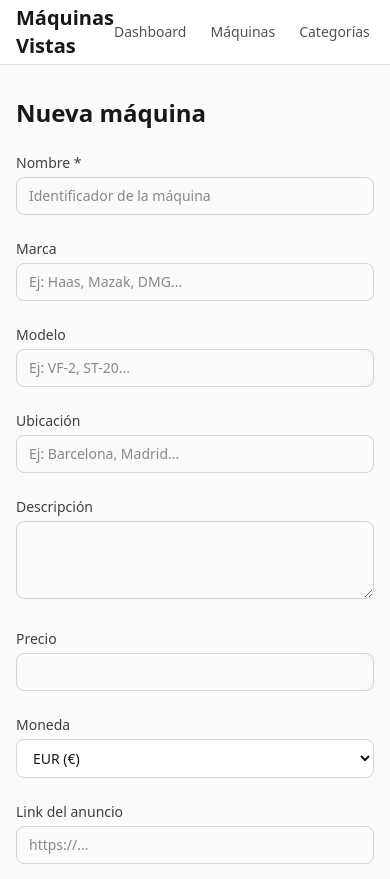
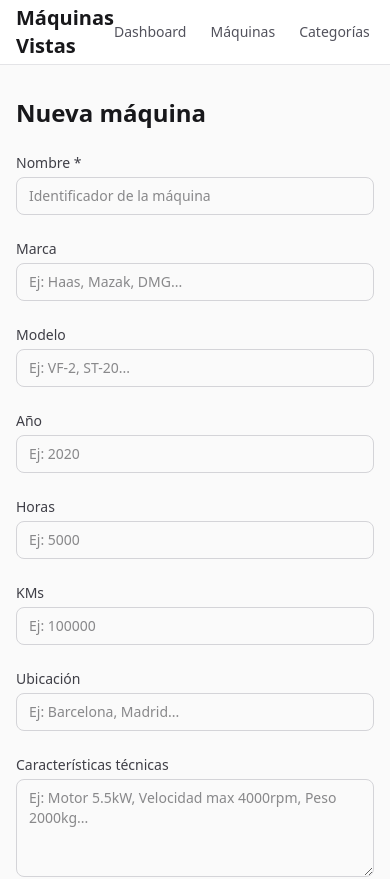
Before and after one commit to casigre/Compramaq, a Next.js app: page /machines/new in a window 390 px wide. Shown: the top 879 px of the page. Built offline with nearby package versions, Linux system fonts and the light colour scheme; no server answers; the database is empty.

Commit message:
Add year, hours, kms, specs fields

```diff
--- a/src/app/machines/[id]/edit/form.tsx
+++ b/src/app/machines/[id]/edit/form.tsx
@@ -21,6 +21,10 @@ export default function EditMachineForm({ machine, categories }: Props) {
         name: data.name,
         brand: data.brand || null,
         model: data.model || null,
+        year: data.year ? parseInt(data.year) : null,
+        hours: data.hours ? parseInt(data.hours) : null,
+        kms: data.kms ? parseInt(data.kms) : null,
+        specs: data.specs || null,
         location: data.location || null,
         description: data.description || null,
         price: data.price ? parseFloat(data.price) : null,
--- a/src/app/machines/[id]/page.tsx
+++ b/src/app/machines/[id]/page.tsx
@@ -69,18 +69,51 @@ export default async function MachineDetailPage({ params }: Props) {
             </p>
           )}
 
+          <div className="flex flex-wrap gap-4 text-sm">
+            {m.year && (
+              <span className="flex items-center gap-1 text-zinc-600">
+                <svg className="w-4 h-4" fill="none" stroke="currentColor" viewBox="0 0 24 24">
+                  <path strokeLinecap="round" strokeLinejoin="round" strokeWidth={2} d="M8 7V3m8 4V3m-9 8h10M5 21h14a2 2 0 002-2V7a2 2 0 00-2-2H5a2 2 0 00-2 2v12a2 2 0 002 2z" />
+                </svg>
+                {m.year}
+              </span>
+            )}
+            {m.hours != null && (
+              <span className="flex items-center gap-1 text-zinc-600">
+                <svg className="w-4 h-4" fill="none" stroke="currentColor" viewBox="0 0 24 24">
+                  <path strokeLinecap="round" strokeLinejoin="round" strokeWidth={2} d="M12 8v4l3 3m6-3a9 9 0 11-18 0 9 9 0 0118 0z" />
+                </svg>
+                {m.hours.toLocaleString()} h
+              </span>
+            )}
+            {m.kms != null && (
+              <span className="flex items-center gap-1 text-zinc-600">
+                <svg className="w-4 h-4" fill="none" stroke="currentColor" viewBox="0 0 24 24">
+                  <path strokeLinecap="round" strokeLinejoin="round" strokeWidth={2} d="M13 10V3L4 14h7v7l9-11h-7z" />
+                </svg>
+                {m.kms.toLocaleString()} km
+              </span>
+            )}
             {m.location && (
-            <p className="text-sm text-zinc-500 flex items-center gap-1">
+              <span className="flex items-center gap-1 text-zinc-600">
                 <svg className="w-4 h-4" fill="none" stroke="currentColor" viewBox="0 0 24 24">
                   <path strokeLinecap="round" strokeLinejoin="round" strokeWidth={2} d="M17.657 16.657L13.414 20.9a1.998 1.998 0 01-2.827 0l-4.244-4.243a8 8 0 1111.314 0z" />
                   <path strokeLinecap="round" strokeLinejoin="round" strokeWidth={2} d="M15 11a3 3 0 11-6 0 3 3 0 016 0z" />
                 </svg>
                 {m.location}
-            </p>
+              </span>
             )}
+          </div>
 
           {m.description && (
             <p className="text-zinc-600 whitespace-pre-wrap">{m.description}</p>
+          )}
+
+          {m.specs && (
+            <div className="bg-zinc-50 rounded-lg p-4">
+              <p className="text-xs text-zinc-500 font-medium uppercase mb-1">Características técnicas</p>
+              <p className="text-sm text-zinc-700 whitespace-pre-wrap">{m.specs}</p>
+            </div>
           )}
 
           {m.link && (
--- a/src/app/machines/[id]/share/page.tsx
+++ b/src/app/machines/[id]/share/page.tsx
@@ -56,18 +56,51 @@ export default async function ShareMachinePage({ params }: Props) {
             </p>
           )}
 
+          <div className="flex flex-wrap gap-4 text-sm">
+            {m.year && (
+              <span className="flex items-center gap-1 text-zinc-600">
+                <svg className="w-4 h-4" fill="none" stroke="currentColor" viewBox="0 0 24 24">
+                  <path strokeLinecap="round" strokeLinejoin="round" strokeWidth={2} d="M8 7V3m8 4V3m-9 8h10M5 21h14a2 2 0 002-2V7a2 2 0 00-2-2H5a2 2 0 00-2 2v12a2 2 0 002 2z" />
+                </svg>
+                {m.year}
+              </span>
+            )}
+            {m.hours != null && (
+              <span className="flex items-center gap-1 text-zinc-600">
+                <svg className="w-4 h-4" fill="none" stroke="currentColor" viewBox="0 0 24 24">
+                  <path strokeLinecap="round" strokeLinejoin="round" strokeWidth={2} d="M12 8v4l3 3m6-3a9 9 0 11-18 0 9 9 0 0118 0z" />
+                </svg>
+                {m.hours.toLocaleString()} h
+              </span>
+            )}
+            {m.kms != null && (
+              <span className="flex items-center gap-1 text-zinc-600">
+                <svg className="w-4 h-4" fill="none" stroke="currentColor" viewBox="0 0 24 24">
+                  <path strokeLinecap="round" strokeLinejoin="round" strokeWidth={2} d="M13 10V3L4 14h7v7l9-11h-7z" />
+                </svg>
+                {m.kms.toLocaleString()} km
+              </span>
+            )}
             {m.location && (
-            <p className="text-sm text-zinc-500 flex items-center gap-1">
+              <span className="flex items-center gap-1 text-zinc-600">
                 <svg className="w-4 h-4" fill="none" stroke="currentColor" viewBox="0 0 24 24">
                   <path strokeLinecap="round" strokeLinejoin="round" strokeWidth={2} d="M17.657 16.657L13.414 20.9a1.998 1.998 0 01-2.827 0l-4.244-4.243a8 8 0 1111.314 0z" />
                   <path strokeLinecap="round" strokeLinejoin="round" strokeWidth={2} d="M15 11a3 3 0 11-6 0 3 3 0 016 0z" />
                 </svg>
                 {m.location}
-            </p>
+              </span>
             )}
+          </div>
 
           {m.description && (
             <p className="text-zinc-600 whitespace-pre-wrap">{m.description}</p>
+          )}
+
+          {m.specs && (
+            <div className="bg-zinc-50 rounded-lg p-4">
+              <p className="text-xs text-zinc-500 font-medium uppercase mb-1">Características técnicas</p>
+              <p className="text-sm text-zinc-700 whitespace-pre-wrap">{m.specs}</p>
+            </div>
           )}
 
           {m.link && (
--- a/src/app/machines/new/form.tsx
+++ b/src/app/machines/new/form.tsx
@@ -16,6 +16,10 @@ export default function NewMachineForm({ categories }: { categories: Category[]
         name: data.name,
         brand: data.brand || null,
         model: data.model || null,
+        year: data.year ? parseInt(data.year) : null,
+        hours: data.hours ? parseInt(data.hours) : null,
+        kms: data.kms ? parseInt(data.kms) : null,
+        specs: data.specs || null,
         location: data.location || null,
         description: data.description || null,
         price: data.price ? parseFloat(data.price) : null,
--- a/src/components/MachineForm.tsx
+++ b/src/components/MachineForm.tsx
@@ -18,6 +18,10 @@ export default function MachineForm({ machine, categories, onSubmit, isSubmittin
   const [name, setName] = useState(machine?.name ?? "");
   const [brand, setBrand] = useState(machine?.brand ?? "");
   const [model, setModel] = useState(machine?.model ?? "");
+  const [year, setYear] = useState(machine?.year?.toString() ?? "");
+  const [hours, setHours] = useState(machine?.hours?.toString() ?? "");
+  const [kms, setKms] = useState(machine?.kms?.toString() ?? "");
+  const [specs, setSpecs] = useState(machine?.specs ?? "");
   const [location, setLocation] = useState(machine?.location ?? "");
   const [description, setDescription] = useState(machine?.description ?? "");
   const [price, setPrice] = useState(machine?.price?.toString() ?? "");
@@ -41,6 +45,10 @@ export default function MachineForm({ machine, categories, onSubmit, isSubmittin
         name,
         brand,
         model,
+        year,
+        hours,
+        kms,
+        specs,
         location,
         description,
         price,
@@ -96,12 +104,56 @@ export default function MachineForm({ machine, categories, onSubmit, isSubmittin
         </div>
 
         <div>
+          <label className="block text-sm font-medium text-zinc-700 mb-1">Año</label>
+          <input
+            type="number"
+            value={year}
+            onChange={(e) => setYear(e.target.value)}
+            placeholder="Ej: 2020"
+            className="w-full px-3 py-2 border border-zinc-300 rounded-lg text-sm focus:outline-none focus:ring-2 focus:ring-zinc-900"
+          />
+        </div>
+
+        <div>
+          <label className="block text-sm font-medium text-zinc-700 mb-1">Horas</label>
+          <input
+            type="number"
+            value={hours}
+            onChange={(e) => setHours(e.target.value)}
+            placeholder="Ej: 5000"
+            className="w-full px-3 py-2 border border-zinc-300 rounded-lg text-sm focus:outline-none focus:ring-2 focus:ring-zinc-900"
+          />
+        </div>
+
+        <div>
+          <label className="block text-sm font-medium text-zinc-700 mb-1">KMs</label>
+          <input
+            type="number"
+            value={kms}
+            onChange={(e) => setKms(e.target.value)}
+            placeholder="Ej: 100000"
+            className="w-full px-3 py-2 border border-zinc-300 rounded-lg text-sm focus:outline-none focus:ring-2 focus:ring-zinc-900"
+          />
+        </div>
+
+        <div>
           <label className="block text-sm font-medium text-zinc-700 mb-1">Ubicación</label>
           <input
             type="text"
             value={location}
             onChange={(e) => setLocation(e.target.value)}
             placeholder="Ej: Barcelona, Madrid..."
+            className="w-full px-3 py-2 border border-zinc-300 rounded-lg text-sm focus:outline-none focus:ring-2 focus:ring-zinc-900"
+          />
+        </div>
+
+        <div className="md:col-span-2">
+          <label className="block text-sm font-medium text-zinc-700 mb-1">Características técnicas</label>
+          <textarea
+            rows={4}
+            value={specs}
+            onChange={(e) => setSpecs(e.target.value)}
+            placeholder="Ej: Motor 5.5kW, Velocidad max 4000rpm, Peso 2000kg..."
             className="w-full px-3 py-2 border border-zinc-300 rounded-lg text-sm focus:outline-none focus:ring-2 focus:ring-zinc-900"
           />
         </div>
```
Also changed, not shown: src/lib/types.ts (+8 -0 lines), 2 other files (tests, documents, lock files or other folders). Lines whose indentation alone changed are shown as unchanged.
